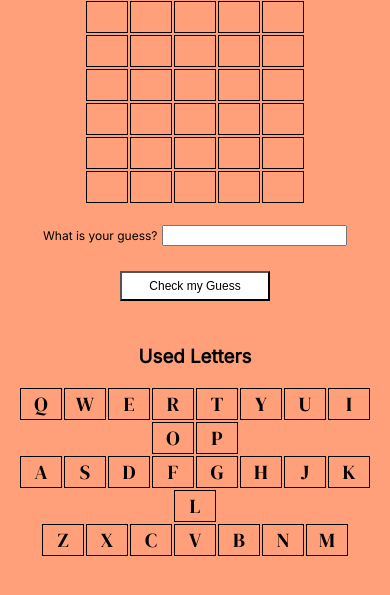
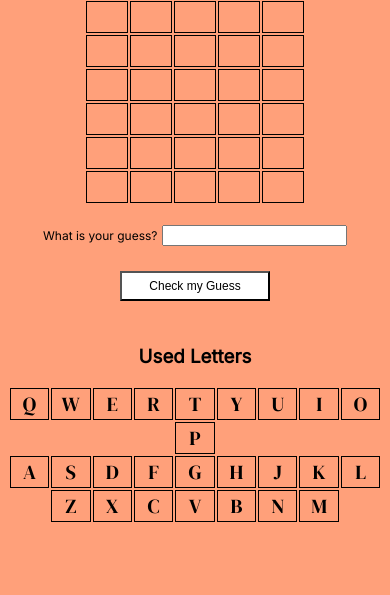
Before and after one commit to radang2014/cs120, a plain HTML site: page proj2/project2.html in a window 390 px wide. Shown: the part 77-672 px from the top of the page. Drawn offline with nearby package versions, Linux system fonts and the light colour scheme; no server answers.

Commit message:
make used letter board narrower on phone, take 3

```diff
--- a/proj2/project2.html
+++ b/proj2/project2.html
@@ -107,7 +107,7 @@
                         letter_states[letter] = LETTER_STATE.BLANK;
 
                         letter = letter.toUpperCase();
-                        return "<div class=\"tile\" id=\"used_letters_" + letter + "\">" +
+                        return "<div class=\"tile used_letter_tile\" id=\"used_letters_" + letter + "\">" +
                                "<span class=\"tile_content\" id=\"used_letters_" + letter + "_inner\">" + letter + "</span>" +
                                "</div>";
                     }).join("");
```
